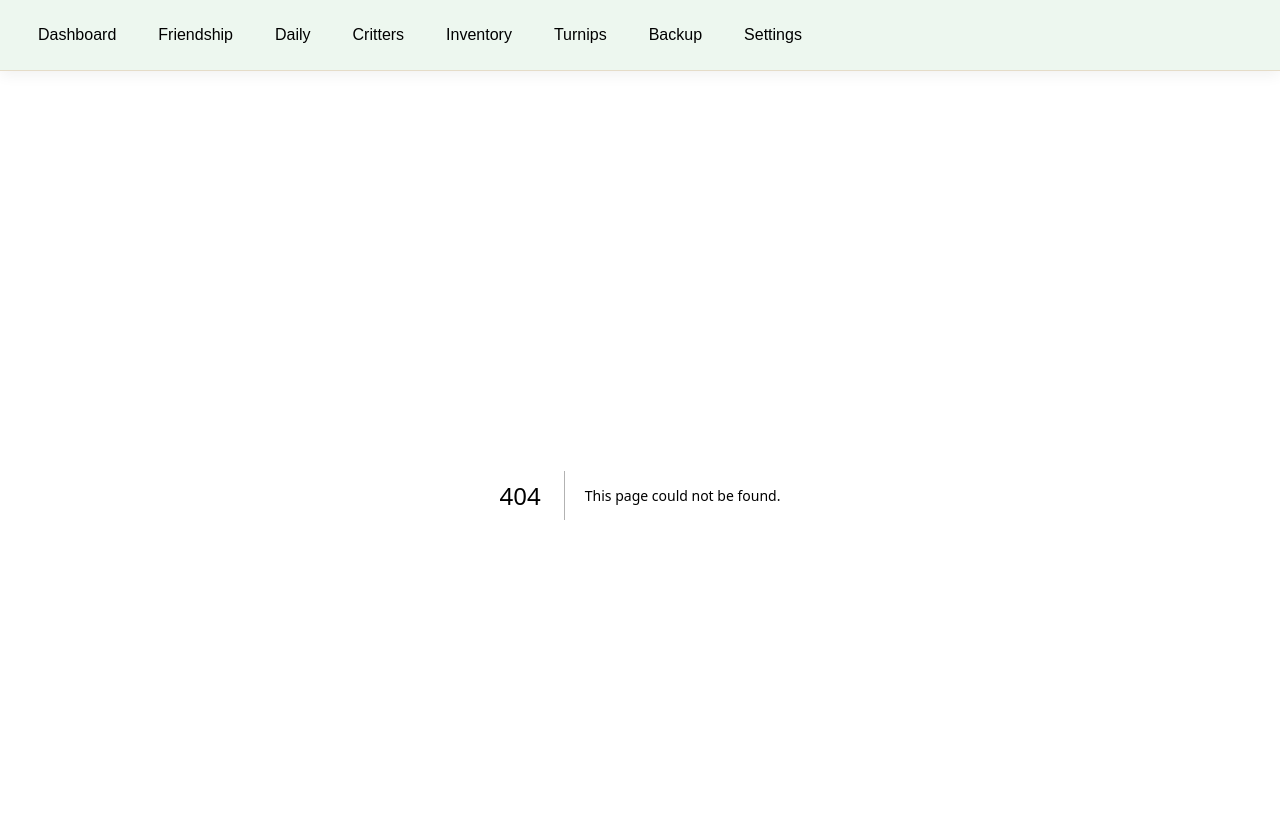
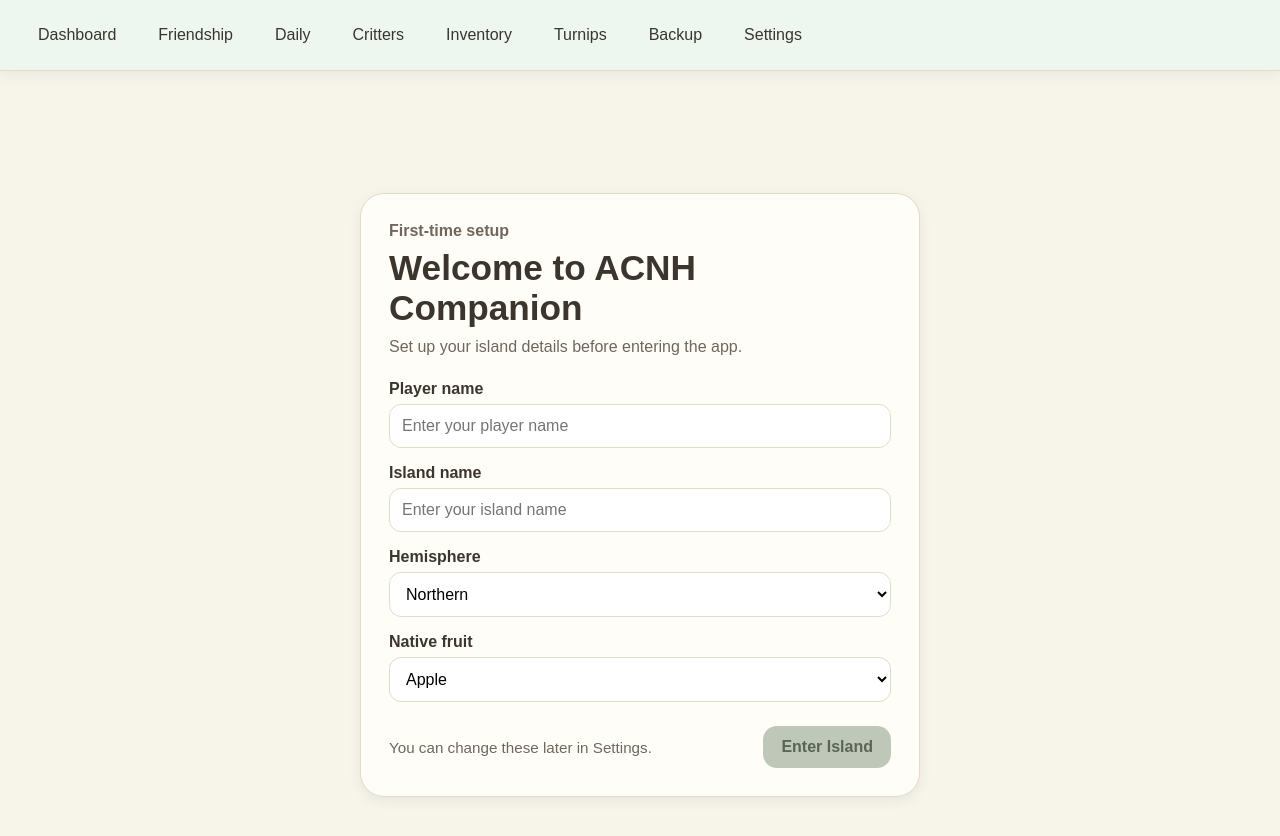
Before and after one commit to mcbreezy213/acnh-companion, a Next.js app: page /setup in a window 1280 px wide. Before the commit this address had no page. Shown: the top 836 px of the page. Built offline with nearby package versions, Linux system fonts and the light colour scheme.

Commit message:
update setup

```diff
--- /dev/null
+++ b/app/setup/page.tsx
@@ -0,0 +1,217 @@
+"use client";
+
+import { useEffect, useState } from "react";
+import { useRouter } from "next/navigation";
+
+export default function SetupPage() {
+  const router = useRouter();
+
+  const [playerName, setPlayerName] = useState("");
+  const [islandName, setIslandName] = useState("");
+  const [hemisphere, setHemisphere] = useState("Northern");
+  const [nativeFruit, setNativeFruit] = useState("Apple");
+
+  useEffect(() => {
+    const setupComplete = localStorage.getItem("setupComplete");
+
+    if (setupComplete) {
+      router.push("/");
+    }
+  }, [router]);
+
+  function handleFinish() {
+    const settings = {
+      playerName,
+      islandName,
+      hemisphere,
+      nativeFruit,
+    };
+
+    localStorage.setItem("acnhSettings", JSON.stringify(settings));
+    localStorage.setItem("setupComplete", "true");
+
+    router.push("/");
+  }
+
+  const canContinue =
+    playerName.trim() !== "" &&
+    islandName.trim() !== "" &&
+    hemisphere.trim() !== "" &&
+    nativeFruit.trim() !== "";
+
+  return (
+    <main
+      style={{
+        minHeight: "100vh",
+        background: "var(--bg)",
+        color: "var(--text)",
+        padding: "40px 20px",
+        fontFamily: "sans-serif",
+        display: "flex",
+        alignItems: "center",
+        justifyContent: "center",
+      }}
+    >
+      <div
+        style={{
+          width: "100%",
+          maxWidth: "560px",
+          background: "var(--card)",
+          border: "1px solid var(--card-border)",
+          borderRadius: "24px",
+          padding: "28px",
+          boxShadow: "var(--shadow)",
+        }}
+      >
+        <p
+          style={{
+            marginTop: 0,
+            marginBottom: "8px",
+            color: "var(--muted)",
+            fontWeight: 600,
+          }}
+        >
+          First-time setup
+        </p>
+
+        <h1 style={{ fontSize: "2.2rem", marginTop: 0, marginBottom: "10px" }}>
+          Welcome to ACNH Companion
+        </h1>
+
+        <p style={{ marginTop: 0, marginBottom: "24px", color: "var(--muted)" }}>
+          Set up your island details before entering the app.
+        </p>
+
+        <div style={{ display: "grid", gap: "16px" }}>
+          <div>
+            <label
+              htmlFor="playerName"
+              style={{ display: "block", marginBottom: "6px", fontWeight: 600 }}
+            >
+              Player name
+            </label>
+            <input
+              id="playerName"
+              type="text"
+              value={playerName}
+              onChange={(e) => setPlayerName(e.target.value)}
+              placeholder="Enter your player name"
+              style={{
+                width: "100%",
+                padding: "12px",
+                borderRadius: "12px",
+                border: "1px solid var(--card-border)",
+                background: "white",
+              }}
+            />
+          </div>
+
+          <div>
+            <label
+              htmlFor="islandName"
+              style={{ display: "block", marginBottom: "6px", fontWeight: 600 }}
+            >
+              Island name
+            </label>
+            <input
+              id="islandName"
+              type="text"
+              value={islandName}
+              onChange={(e) => setIslandName(e.target.value)}
+              placeholder="Enter your island name"
+              style={{
+                width: "100%",
+                padding: "12px",
+                borderRadius: "12px",
+                border: "1px solid var(--card-border)",
+                background: "white",
+              }}
+            />
+          </div>
+
+          <div>
+            <label
+              htmlFor="hemisphere"
+              style={{ display: "block", marginBottom: "6px", fontWeight: 600 }}
+            >
+              Hemisphere
+            </label>
+            <select
+              id="hemisphere"
+              value={hemisphere}
+              onChange={(e) => setHemisphere(e.target.value)}
+              style={{
+                width: "100%",
+                padding: "12px",
+                borderRadius: "12px",
+                border: "1px solid var(--card-border)",
+                background: "white",
+              }}
+            >
+              <option value="Northern">Northern</option>
+              <option value="Southern">Southern</option>
+            </select>
+          </div>
+
+          <div>
+            <label
+              htmlFor="nativeFruit"
+              style={{ display: "block", marginBottom: "6px", fontWeight: 600 }}
+            >
+              Native fruit
+            </label>
+            <select
+              id="nativeFruit"
+              value={nativeFruit}
+              onChange={(e) => setNativeFruit(e.target.value)}
+              style={{
+                width: "100%",
+                padding: "12px",
+                borderRadius: "12px",
+                border: "1px solid var(--card-border)",
+                background: "white",
+              }}
+            >
+              <option value="Apple">Apple</option>
+              <option value="Cherry">Cherry</option>
+              <option value="Orange">Orange</option>
+              <option value="Pear">Pear</option>
+              <option value="Peach">Peach</option>
+            </select>
+          </div>
+        </div>
+
+        <div
+          style={{
+            marginTop: "24px",
+            display: "flex",
+            justifyContent: "space-between",
+            alignItems: "center",
+            gap: "12px",
+            flexWrap: "wrap",
+          }}
+        >
+          <p style={{ margin: 0, color: "var(--muted)", fontSize: "0.95rem" }}>
+            You can change these later in Settings.
+          </p>
+
+          <button
+            onClick={handleFinish}
+            disabled={!canContinue}
+            style={{
+              padding: "12px 18px",
+              borderRadius: "14px",
+              border: "none",
+              background: canContinue ? "var(--accent)" : "#bfc8b8",
+              color: canContinue ? "white" : "#5a6554",
+              fontWeight: 700,
+              cursor: canContinue ? "pointer" : "not-allowed",
+            }}
+          >
+            Enter Island
+          </button>
+        </div>
+      </div>
+    </main>
+  );
+}
--- a/context/SettingsContext.tsx
+++ b/context/SettingsContext.tsx
@@ -1,12 +1,17 @@
 "use client";
 
-import { createContext, useContext, useEffect, useState } from "react";
+import React, {
+  createContext,
+  useContext,
+  useEffect,
+  useState,
+} from "react";
 import type { Settings } from "../types";
 
 const defaultSettings: Settings = {
   playerName: "",
   islandName: "",
-  hemisphere: "north",
+  hemisphere: "Northern",
   nativeFruit: "",
 };
 
@@ -20,14 +25,22 @@
   setSettings: () => {},
 });
 
-export function SettingsProvider({ children }: { children: React.ReactNode }) {
-  const [settings, setSettingsState] = useState(defaultSettings);
+export function SettingsProvider({
+  children,
+}: {
+  children: React.ReactNode;
+}) {
+  const [settings, setSettingsState] = useState<Settings>(defaultSettings);
 
   useEffect(() => {
     const saved = localStorage.getItem("acnhSettings");
 
     if (saved) {
-      setSettingsState(JSON.parse(saved));
+      try {
+        setSettingsState(JSON.parse(saved));
+      } catch {
+        localStorage.removeItem("acnhSettings");
+      }
     }
   }, []);
 
```
Also changed, not shown: app/page.tsx (+56 -17 lines), types.ts (+3 -10 lines).
